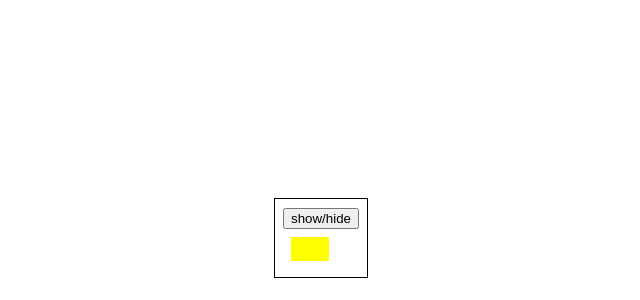
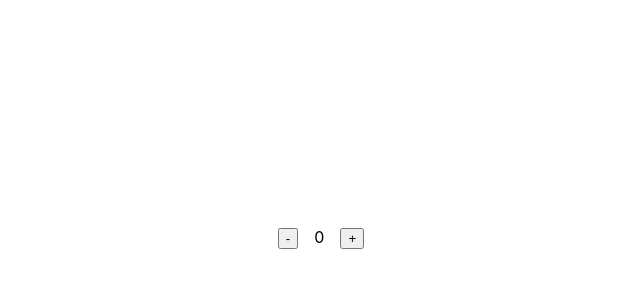
Before and after one commit to emanuel-yaish/REACT, a React (Create React App) app in the folder appleseeds-react-assignments/: page / in a window 1280 px wide. Shown: the part 162-462 px from the top of the page, without its empty margins (319-959 px from the left). Built offline with nearby package versions, Linux system fonts and the light colour scheme; the HTML template or start-up script is replaced by a standard one.

Commit message:
submit 7.3

```diff
--- /dev/null
+++ b/appleseeds-react-assignments/src/components/7.3/App/App.css
@@ -0,0 +1,7 @@
+.App {
+  display: flex;
+  height: 100vh;
+  width: 100vw;
+  justify-content: center;
+  align-items: center;
+}
--- /dev/null
+++ b/appleseeds-react-assignments/src/components/7.3/App/App.jsx
@@ -0,0 +1,15 @@
+import "./App.css";
+import IncrementAndDecrement from "../IncrementAndDecrement/IncrementAndDecrement";
+import React from "react";
+
+class App extends React.Component {
+  render() {
+    return (
+      <div className="App">
+        <IncrementAndDecrement />
+      </div>
+    );
+  }
+}
+
+export default App;
--- /dev/null
+++ b/appleseeds-react-assignments/src/components/7.3/IncrementAndDecrement/IncrementAndDecrement.css
@@ -0,0 +1,12 @@
+label {
+  margin: 0 1rem;
+  color: black;
+}
+
+.red {
+  color: red;
+}
+
+.green {
+  color: green;
+}
--- /dev/null
+++ b/appleseeds-react-assignments/src/components/7.3/IncrementAndDecrement/IncrementAndDecrement.jsx
@@ -0,0 +1,31 @@
+import React from "react";
+import "./IncrementAndDecrement.css";
+
+class IncrementAndDecrement extends React.Component {
+  state = { counter: 0 };
+
+  increment = () => {
+    if (this.state.counter >= 10) return;
+    this.setState((state) => ({ counter: state.counter + 1 }));
+  };
+
+  decrement = () => {
+    if (this.state.counter <= -10) return;
+    this.setState((state) => ({ counter: state.counter - 1 }));
+  };
+
+  counterColor = () =>
+    this.state.counter > 0 ? "green" : this.state.counter === 0 ? "" : "red";
+
+  render() {
+    return (
+      <div className="increment-button">
+        <input onClick={this.decrement} type="button" value="-" />
+        <label className={this.counterColor()}>{this.state.counter}</label>
+        <input onClick={this.increment} type="button" value="+" />
+      </div>
+    );
+  }
+}
+
+export default IncrementAndDecrement;
--- a/appleseeds-react-assignments/src/index.js
+++ b/appleseeds-react-assignments/src/index.js
@@ -7,7 +7,8 @@ import reportWebVitals from "./reportWebVitals";
 // import App from "./components/4.2/App/App";
 // import App from "./components/6.1/App/App";
 // import App from "./components/7.1/App/App";
-import App from "./components/7.2/App/App";
+// import App from "./components/7.2/App/App";
+import App from "./components/7.3/App/App";
 
 ReactDOM.render(
   <React.StrictMode>
```
